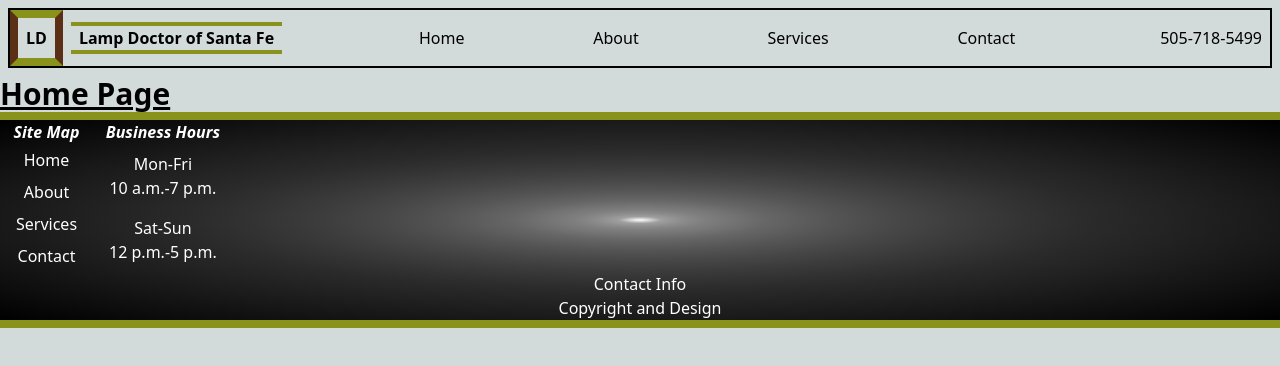
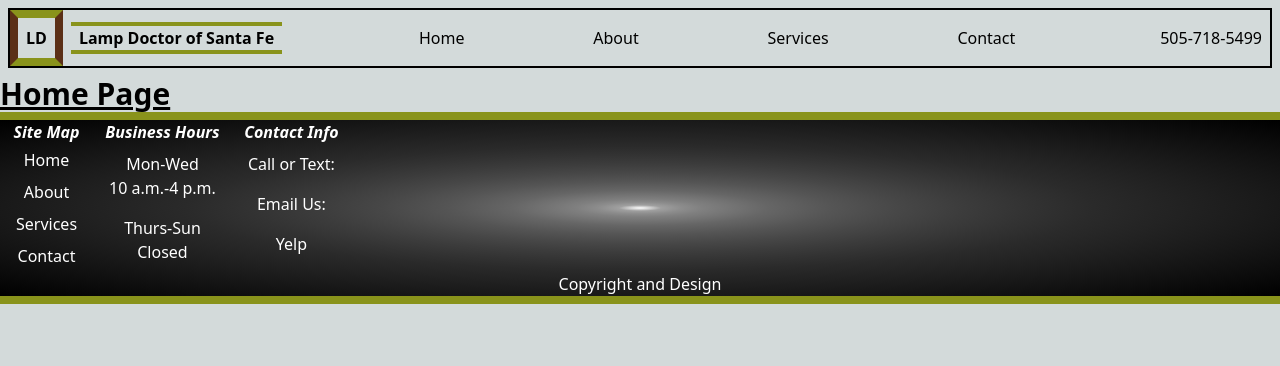
Before and after one commit to TheClutchC/lamp-doctor, a React (Create React App) app: page /#/ in a window 1280 px wide. Shown: the top 366 px of the page. Built offline with nearby package versions, Linux system fonts and the light colour scheme; the HTML template or start-up script is replaced by a standard one.

Commit message:
create ContactInfo component

```diff
--- a/src/components/Footer.js
+++ b/src/components/Footer.js
@@ -1,5 +1,6 @@
 import BusinessHours from "./forFooter/BusinessHours";
 import SiteMap from "./forFooter/SiteMap";
+import ContactInfo from "./forFooter/ContactInfo";
 // Will need to import react-icons to replace fa-icons
 
 const Footer = () => {
@@ -15,8 +16,8 @@ const Footer = () => {
       <div className="flex flex-row">
         <SiteMap />
         <BusinessHours />
+        <ContactInfo />
       </div>
-      <div>Contact Info</div>
       <div>Copyright and Design</div>
     </footer>
   );
--- a/src/components/forFooter/BusinessHours.js
+++ b/src/components/forFooter/BusinessHours.js
@@ -1,6 +1,7 @@
 const daysOfWeek = [
-  'Mon-Fri',
-  'Sat-Sun'];
+  'Mon-Wed',
+  'Thurs-Sun'
+];
 
 const BusinessHours = () => {
   return (
@@ -11,7 +12,7 @@ const BusinessHours = () => {
           <div className="text-center">{day}</div>
           <div className="text-center">
             {/* Conditional Chain Below using Ternary Operator to specify weekend hours  */}
-            {day === 'Sat-Sun' ? '12 p.m.-5 p.m.' : '10 a.m.-7 p.m.'}
+            {day === 'Thurs-Sun' ? 'Closed' : '10 a.m.-4 p.m.'}
           </div>
         </div>
       ))}
--- a/src/components/forFooter/ContactInfo.js
+++ b/src/components/forFooter/ContactInfo.js
@@ -0,0 +1,20 @@
+const information = [
+  'Call or Text:',
+  'Email Us:',
+  'Yelp'
+];
+
+const ContactInfo = () => {
+  return (
+    <div>
+      <div className="font-bold italic">Contact Info</div>
+      {information.map((piece) => (
+        <div key={piece} className="py-2 px-4">
+          <div className="text-center">{piece}</div>
+        </div>
+      ))}
+    </div>
+  );
+}
+
+export default ContactInfo;
--- a/src/pages/ContactPage.js
+++ b/src/pages/ContactPage.js
@@ -1,8 +1,14 @@
 const ContactPage = () => {
   return (
-    <h1 className="text-3xl font-bold underline">
-      Contact Page
-    </h1>
+    <div>
+      <h1 className="text-3xl font-bold underline">
+        Contact Page
+      </h1>
+      <p>Call or Text Us: 505-718-5499</p>
+      <p>Email Us: lampdoctorsf@gmail.com</p>
+      <p>Leave Feedback Below</p>
+      <p>Leave us a review on Yelp!</p>
+    </div>
   )
 }
 
```
